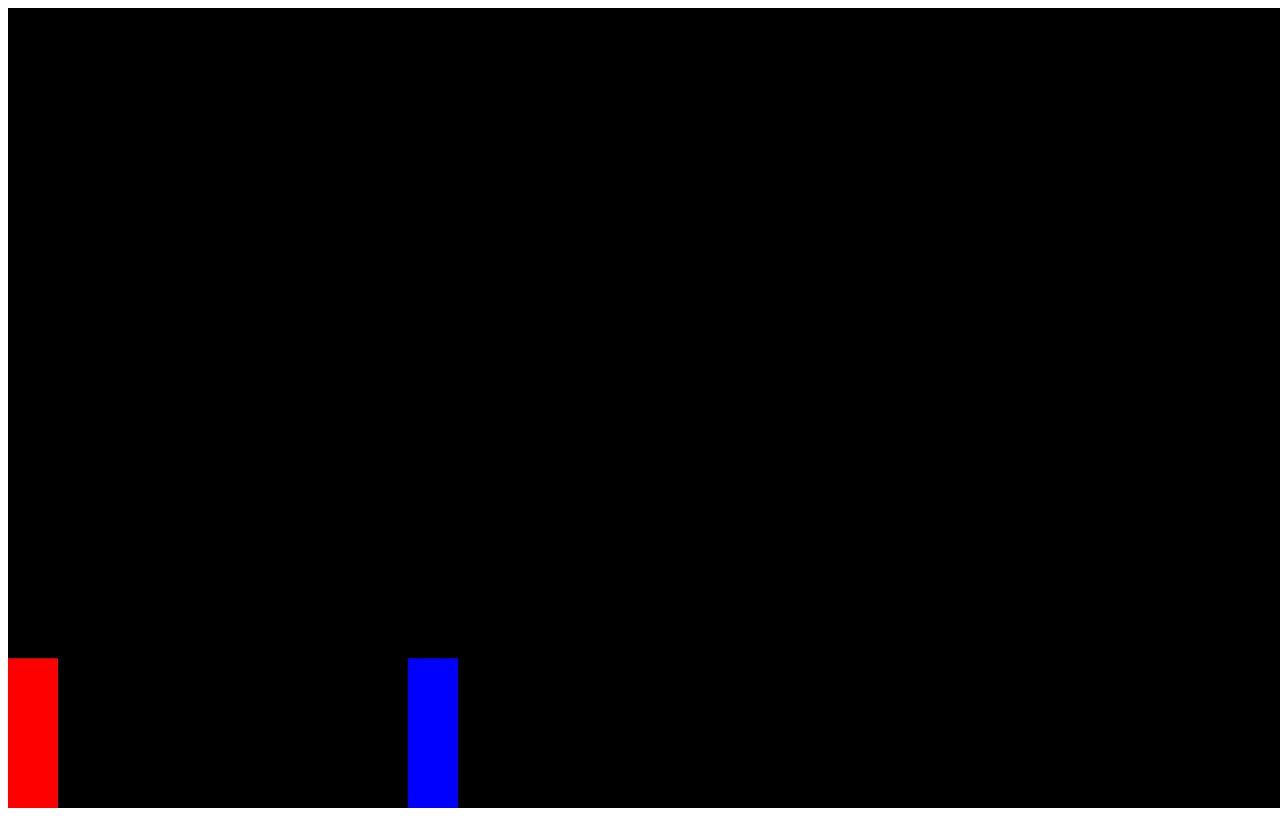
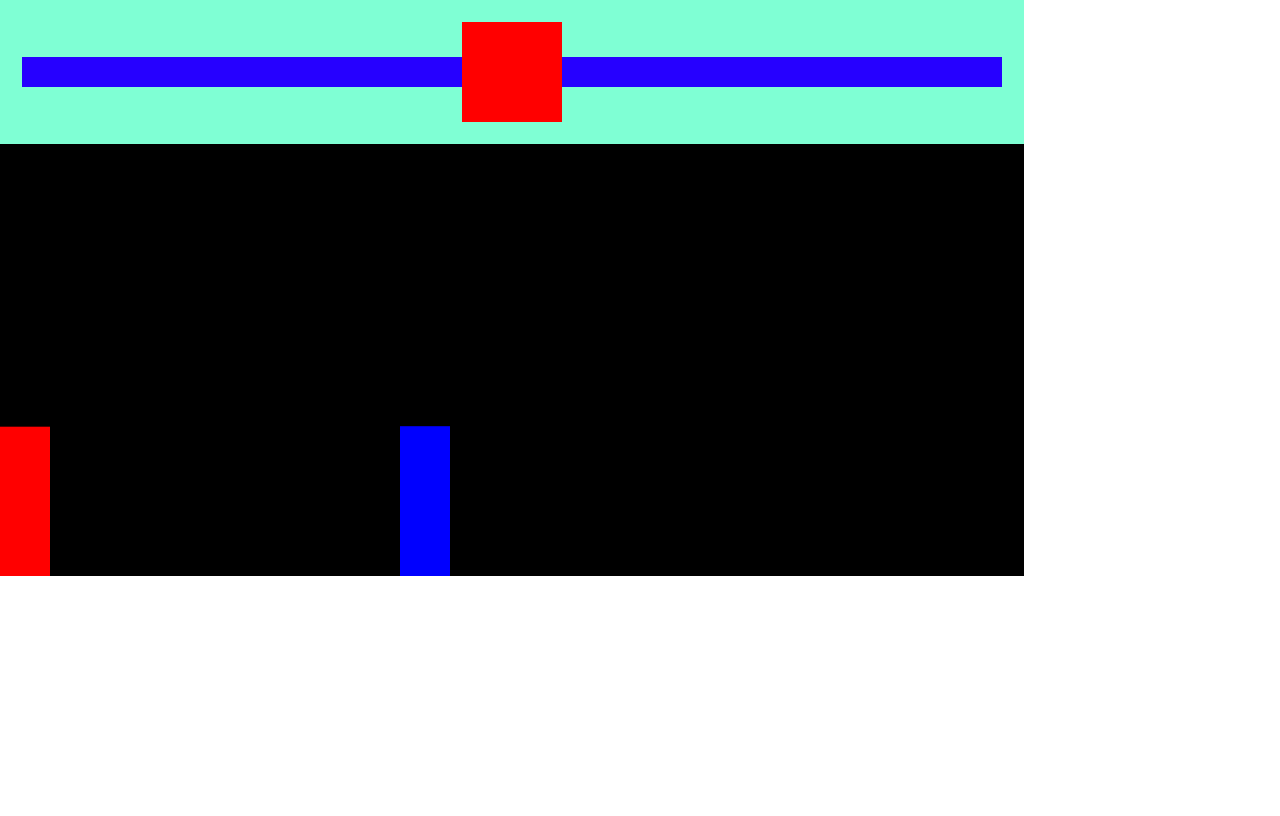
Before and after one commit to Anderwander/Fight, a plain HTML site: page index.html in a window 1280 px wide. Drawn offline with Linux system fonts and the light colour scheme.

Commit message:
Añado los estilos principales de las vidas y el temporizador, también hago el restarles vida

```diff
--- a/index.html
+++ b/index.html
@@ -1,3 +1,31 @@
-<canvas></canvas>
+<!DOCTYPE html>
+<html lang="en">
+  <head>
+    <meta charset="UTF-8" />
+    <meta name="viewport" content="width=device-width, initial-scale=1.0" />
+    <title>Document</title>
+    <link rel="stylesheet" href="reset.css" />
+    <link rel="stylesheet" href="style.css" />
+  </head>
+  <body>
+    <div class="main-container">
+      <div class="info-container">
+        <!-- Salud del jugador-->
+        <div class="player-bar">
+          <div class="health"></div>
+          <div id="playerHealthContainer"></div>
+        </div>
+        <!-- Tiempo -->
+        <div class="timer"></div>
+        <!-- Salud del enemigo-->
+        <div class="enemy-bar">
+          <div id="enemyHealthContainer"></div>
+          <div class="health"></div>
+        </div>
+      </div>
+      <canvas></canvas>
+    </div>
 
-<script src="index.js"></script>
+    <script src="index.js"></script>
+  </body>
+</html>
--- a/index.js
+++ b/index.js
@@ -1,8 +1,8 @@
 const canvas = document.querySelector("canvas"); // Esto hace referencia al elemento canvas del HTML
 const c = canvas.getContext("2d"); // Esto es para obtener el contexto del canvas, en este caso 2d
 
-canvas.width = innerWidth; // Esto es para que el canvas ocupe todo el ancho de la pantalla (hay que orobar, sino serían 1024)
-canvas.height = innerHeight; // Esto es para que el canvas ocupe todo el alto de la pantalla (hay que orobar, sino serían 576)
+canvas.width = 1024; // Esto es para que el canvas ocupe todo el ancho de la pantalla (hay que orobar, sino serían 1024)(Podría ser innerWidth)
+canvas.height = 576; // Esto es para que el canvas ocupe todo el alto de la pantalla (hay que orobar, sino serían 576)(Podría ser innerHeight)
 
 c.fillRect(0, 0, canvas.width, canvas.height); // Esto es para rellenar el canvas de color negro
 
@@ -27,6 +27,7 @@ class Sprite {
     };
     this.color = color;
     this.isAttacking;
+    this.health = 100;
   }
 
   draw() {
@@ -149,7 +150,9 @@ function animate() {
     player.isAttacking
   ) {
     player.isAttacking = false;
-    console.log("player colision");
+    enemy.health -= 10;
+    document.querySelector("#enemyHealthContainer").style.width =
+      enemy.health + "%";
   }
 
   //colisiones del enemigo con el jugador
@@ -158,7 +161,9 @@ function animate() {
     enemy.isAttacking
   ) {
     enemy.isAttacking = false;
-    console.log("enemy colision");
+    player.health -= 10;
+    document.querySelector("#playerHealthContainer").style.width =
+      player.health + "%";
   }
 }
 
--- /dev/null
+++ b/reset.css
@@ -0,0 +1,124 @@
+html,
+body,
+div,
+span,
+applet,
+object,
+iframe,
+h1,
+h2,
+h3,
+h4,
+h5,
+h6,
+p,
+blockquote,
+pre,
+a,
+abbr,
+acronym,
+address,
+big,
+cite,
+code,
+del,
+dfn,
+em,
+img,
+ins,
+kbd,
+q,
+s,
+samp,
+small,
+strike,
+strong,
+sub,
+sup,
+tt,
+var,
+b,
+u,
+i,
+center,
+dl,
+dt,
+dd,
+ol,
+ul,
+li,
+fieldset,
+form,
+label,
+legend,
+table,
+caption,
+tbody,
+tfoot,
+thead,
+tr,
+th,
+td,
+article,
+aside,
+canvas,
+details,
+embed,
+figure,
+figcaption,
+footer,
+header,
+hgroup,
+menu,
+nav,
+output,
+ruby,
+section,
+summary,
+time,
+mark,
+audio,
+video {
+  margin: 0;
+  padding: 0;
+  border: 0;
+  font-size: 100%;
+  font: inherit;
+  vertical-align: baseline;
+}
+/* HTML5 display-role reset for older browsers */
+article,
+aside,
+details,
+figcaption,
+figure,
+footer,
+header,
+hgroup,
+menu,
+nav,
+section {
+  display: block;
+}
+body {
+  line-height: 1;
+}
+ol,
+ul {
+  list-style: none;
+}
+blockquote,
+q {
+  quotes: none;
+}
+blockquote:before,
+blockquote:after,
+q:before,
+q:after {
+  content: "";
+  content: none;
+}
+table {
+  border-collapse: collapse;
+  border-spacing: 0;
+}
--- /dev/null
+++ b/style.css
@@ -0,0 +1,60 @@
+* {
+  box-sizing: border-box;
+}
+.main-container {
+  position: relative;
+  display: inline-block;
+}
+
+/* canvas {
+  width: 100%;
+  height: 100%;
+} */
+
+.info-container {
+  position: absolute;
+  background-color: aquamarine;
+  display: flex;
+  width: 100%;
+  align-items: center;
+  padding: 22px;
+}
+
+.enemy-bar,
+.player-bar {
+  position: relative;
+  height: 30px;
+  width: 100%;
+}
+.health {
+  background-color: yellow;
+  height: 30px;
+  width: 100%;
+  display: flex;
+  justify-content: flex-end;
+}
+
+#enemyHealthContainer {
+  position: absolute;
+  top: 0;
+  left: 0;
+  right: 0;
+  bottom: 0;
+  background-color: rgb(38, 0, 255);
+}
+
+#playerHealthContainer {
+  position: absolute;
+  top: 0;
+  right: 0;
+  bottom: 0;
+  width: 100%;
+  background-color: rgb(38, 0, 255);
+}
+
+.timer {
+  background-color: red;
+  height: 100px;
+  width: 100px;
+  flex-shrink: 0;
+}
```
